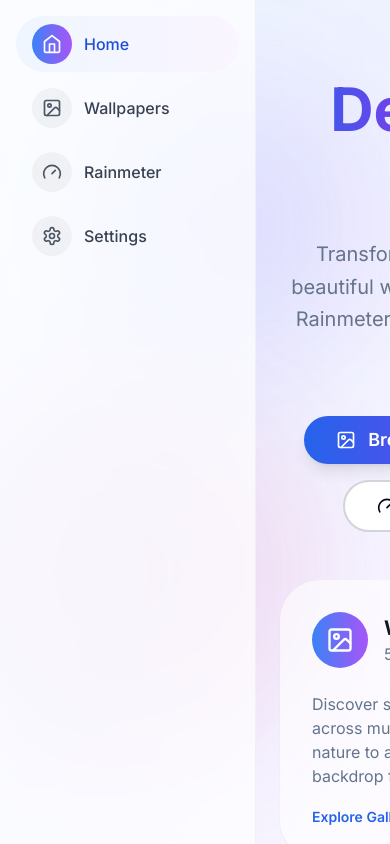
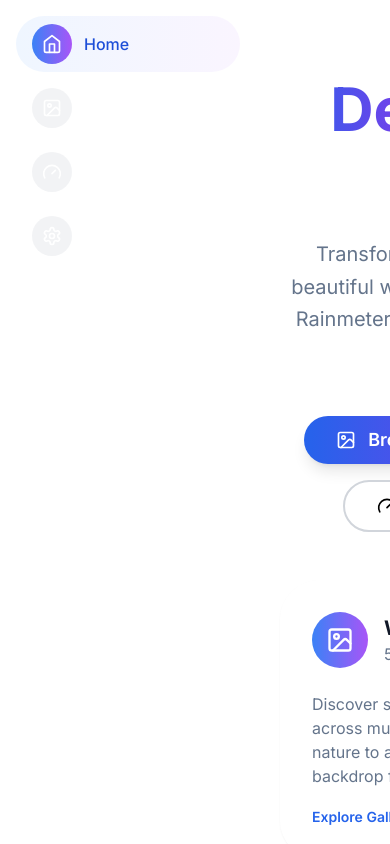
Before and after one commit to samcuxx/WinCux-v2, a Next.js app: page / in a window 390 px wide. Built offline with nearby package versions, Linux system fonts and the light colour scheme.

Commit message:
style: Update global styles and layout components for improved UI consistency - Adjust background colors and gradients in sidebar and top bar - Refactor app layout to enhance structure and responsiveness

```diff
--- a/app/globals.css
+++ b/app/globals.css
@@ -36,7 +36,7 @@
   }
 
   .dark {
-    --background: 222.2 84% 4.9%;
+    --background: 222.2 84% 4.9% ;
     --foreground: 210 40% 98%;
 
     --card: 222.2 84% 4.9%;
@@ -71,7 +71,7 @@
     @apply border-border;
   }
   body {
-    @apply bg-background text-foreground;
+    /* @apply bg-background text-foreground; */
   }
 }
 
@@ -105,7 +105,7 @@
   }
 
   /* Windows 11 Acrylic/Backdrop blur effect */
-  .acrylic {
+  /* .acrylic {
     background: rgba(255, 255, 255, 0.7);
     backdrop-filter: blur(30px);
     -webkit-backdrop-filter: blur(30px);
@@ -117,7 +117,7 @@
     backdrop-filter: blur(30px);
     -webkit-backdrop-filter: blur(30px);
     border: 1px solid rgba(255, 255, 255, 0.1);
-  }
+  } */
 
   /* Modern shadow styles */
   .shadow-3xl {
--- a/components/layout/app-layout.tsx
+++ b/components/layout/app-layout.tsx
@@ -12,11 +12,7 @@ interface AppLayoutProps {
 
 export function AppLayout({ children, title }: AppLayoutProps) {
   return (
-    <div className="min-h-screen bg-gradient-to-br from-blue-50 via-indigo-50 to-purple-50 dark:from-blue-950/30 dark:via-indigo-950/30 dark:to-purple-950/30 relative overflow-hidden">
-      {/* Background Elements */}
-      <div className="absolute inset-0 bg-grid-pattern opacity-5 dark:opacity-10"></div>
-      <div className="absolute top-20 left-20 w-72 h-72 bg-gradient-to-r from-blue-400/20 to-purple-500/20 rounded-full blur-3xl animate-pulse"></div>
-      <div className="absolute bottom-20 right-20 w-96 h-96 bg-gradient-to-r from-purple-400/20 to-pink-500/20 rounded-full blur-3xl animate-pulse delay-1000"></div>
+    <div className="">
 
       <div className="flex h-screen relative z-10">
         {/* Sidebar */}
@@ -28,7 +24,8 @@ export function AppLayout({ children, title }: AppLayoutProps) {
           <TopBar title={title} />
 
           {/* Content Area */}
-          <ScrollArea className="h-[calc(100vh-3rem)] custom-scrollbar">
+          <ScrollArea className="h-[calc(100vh-3rem)] custom-scrollbar bg-background/80">
+
             <div className="p-6">{children}</div>
           </ScrollArea>
         </div>
--- a/components/layout/sidebar.tsx
+++ b/components/layout/sidebar.tsx
@@ -17,13 +17,13 @@ const navigation = [
     name: "Wallpapers",
     href: "/wallpapers",
     icon: Image,
-    gradient: "from-green-500 to-blue-500",
+    gradient: "from-blue-600 to-purple-600",
   },
   {
     name: "Rainmeter",
     href: "/rainmeter",
     icon: Gauge,
-    gradient: "from-purple-500 to-pink-500",
+    gradient: "from-green-600 to-blue-600",
   },
   {
     name: "Settings",
@@ -37,7 +37,7 @@ export function Sidebar() {
   const pathname = usePathname();
 
   return (
-    <div className="w-64 bg-white/70 dark:bg-gray-950/70 backdrop-blur-sm border-r border-gray-200/50 dark:border-gray-800/50 flex flex-col">
+    <div className="w-64   border-rflex flex-col">
       {/* Navigation */}
       <nav className="flex-1 p-4 space-y-2">
         {navigation.map((item) => {
@@ -52,7 +52,7 @@ export function Sidebar() {
                 "flex items-center space-x-3 px-4 py-2 rounded-full transition-all duration-200 group",
                 isActive
                   ? "bg-gradient-to-r from-blue-50 to-purple-50 dark:from-blue-950/50 dark:to-purple-950/50 text-blue-700 dark:text-blue-300"
-                  : "hover:bg-gray-100/50 dark:hover:bg-gray-800/50 text-gray-700 dark:text-gray-300"
+                  : "hover:bg-gray-100/50 dark:hover:bg-gray-800/50 text-white dark:text-gray-300"
               )}
             >
               <div
@@ -69,7 +69,7 @@ export function Sidebar() {
                     "w-5 h-5 transition-colors duration-200",
                     isActive
                       ? "text-white"
-                      : "text-gray-600 dark:text-gray-400 group-hover:text-white"
+                      : "text-white dark:text-gray-400 group-hover:text-white"
                   )}
                 />
               </div>
--- a/components/layout/top-bar.tsx
+++ b/components/layout/top-bar.tsx
@@ -47,7 +47,7 @@ export function TopBar({ title }: TopBarProps) {
 
   return (
     <div
-      className="flex items-center justify-end h-12 px-6  "
+      className="flex items-center justify-end h-12 px-6  bg-background/80"
       style={{ WebkitAppRegion: "drag" } as any}
     >
 
```
